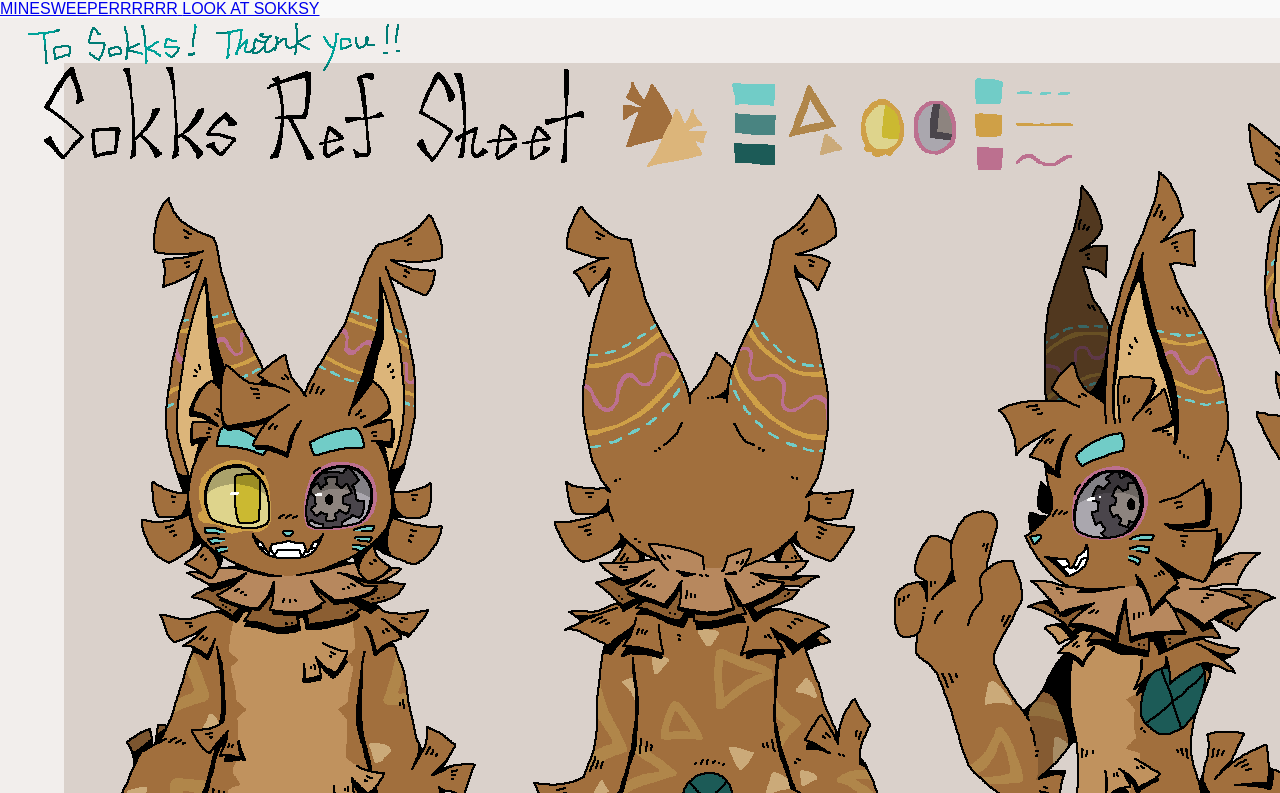
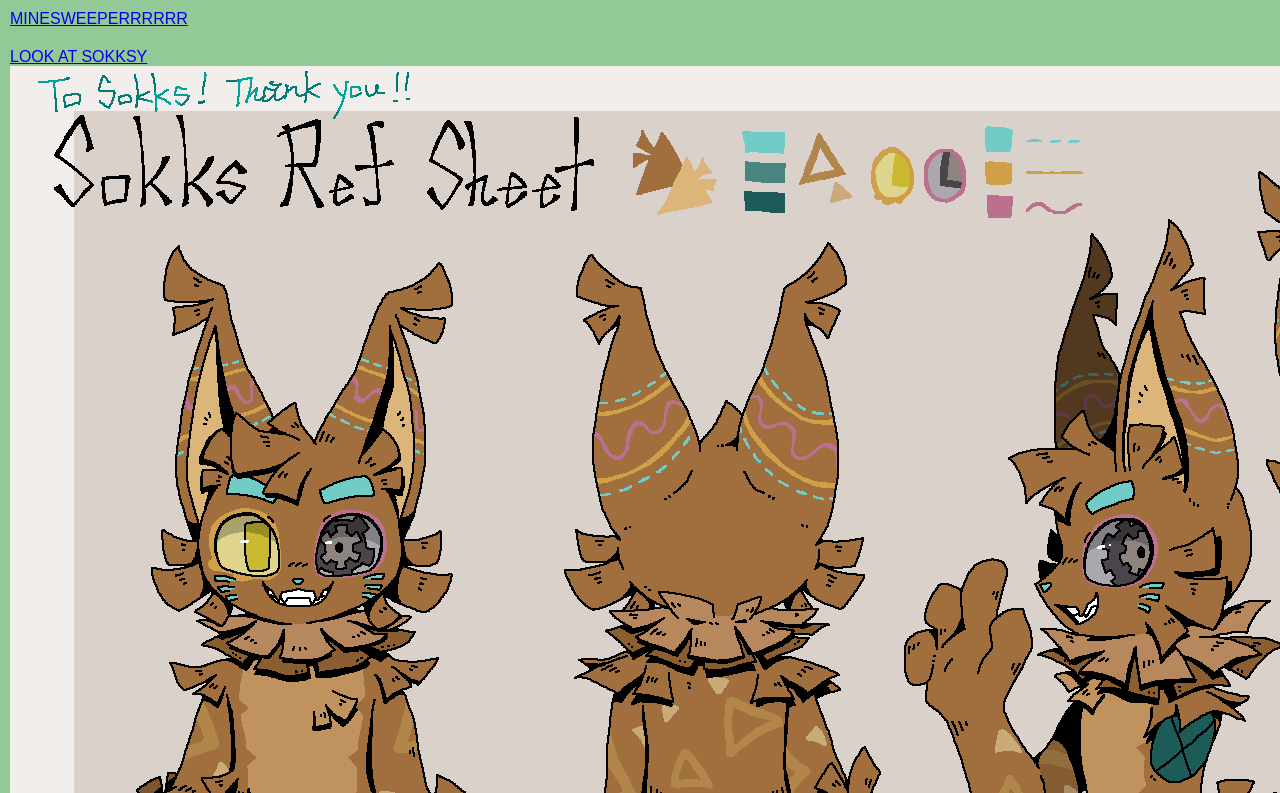
Before and after one commit to Sokks5/Sokks-Website, a plain HTML site: page website/index.html in a window 1280 px wide. Shown: the part 80-873 px from the top of the page. Drawn offline with Linux system fonts and the light colour scheme.

Commit message:
fix images

```diff
--- a/website/css/style.css
+++ b/website/css/style.css
@@ -5,9 +5,20 @@ html {
 
 body {
     margin: 0;
-    padding: 0;
+    padding: 10px;
     font-family: sans-serif;
-    background-color: #f9f9f9;
+}
+
+nav {
+    display: flex;
+    flex-direction: column;
+    gap: 10px;
+    align-items: flex-start;
+}
+
+nav span {
+    display: block;
+    text-align: left;
 }
 
 .gallery-container {
@@ -28,8 +39,12 @@ body {
     height: 50vh;
     width: auto;
     object-fit: contain;
-    border-radius: 8px;
     box-shadow: 0 4px 12px rgba(0, 0, 0, 0.1);
+}
+
+.main-photo-block {
+    height: auto;
+    width: 100vw;
 }
 
 .caption {
--- a/website/index.html
+++ b/website/index.html
@@ -27,6 +27,6 @@
                 <span><a href="https://sokks.net/gallery" class="active">LOOK AT SOKKSY</span>
             </nav>
         </header>
-        <img src="/img/sokks/KurosameRef.png" alt="Mrow">
+        <img src="../img/sokks/KurosameRef.png" alt="Fatbrow Art" class="front-page-art">
     </body>
 </html>
```
Also changed, not shown: website/gallery/index.html (+1 -1 lines).
